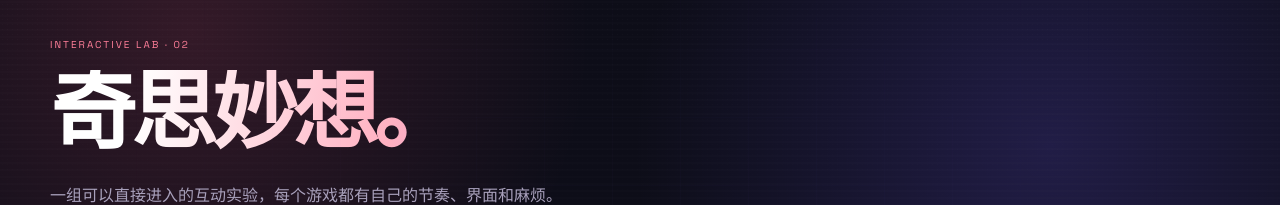
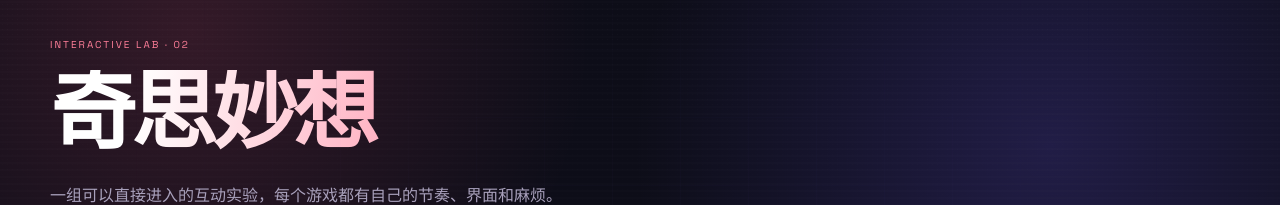
Before and after one commit to Blues-berry/portfolio-hub, a Next.js app: page /projects/game-demos in a window 1280 px wide. Shown: the part 223-428 px from the top of the page. Built offline with nearby package versions, Linux system fonts and the light colour scheme; no server answers.

Commit message:
删除。

```diff
--- a/components/game-demos-hub.tsx
+++ b/components/game-demos-hub.tsx
@@ -38,7 +38,7 @@ export function GameDemosHub({ locale }: { locale: Locale }) {
             <ArrowIcon /> {isEnglish ? "Back to project index" : "返回项目目录"}
           </Link>
           <p className="game-hub-kicker">{isEnglish ? "INTERACTIVE LAB · 02" : "INTERACTIVE LAB · 02"}</p>
-          <h1>{isEnglish ? "Imaginative experiments." : "奇思妙想。"}</h1>
+          <h1>{isEnglish ? "Imaginative experiments." : "奇思妙想"}</h1>
           <p>{isEnglish ? "A small shelf of playable experiments, each with its own rhythm, interface, and kind of trouble." : "一组可以直接进入的互动实验，每个游戏都有自己的节奏、界面和麻烦。"}</p>
         </section>
 
```
